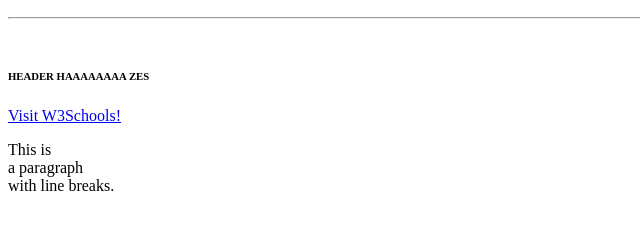
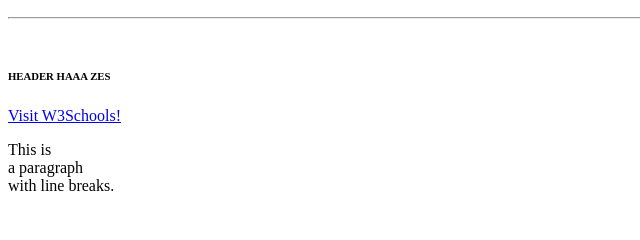
Before and after one commit to JelleWils-RF/git-demo, a plain HTML site: page index.html in a window 1280 px wide. Shown: the part 151-391 px from the top of the page, 0-640 px from the left. Drawn offline with Linux system fonts and the light colour scheme.

Commit message:
COMMIT EVERYTHING

```diff
--- a/index.html
+++ b/index.html
@@ -11,7 +11,7 @@
 		<br>
 		<hr>
 		<br>
-		<h6>HEADER HAAAAAAAA ZES</h6>
+		<h6>HEADER HAAA ZES</h6>
 		<a href="https://www.w3schools.com/" target="_blank">Visit W3Schools!</a>
 		<p>This is<br>a paragraph<br>with line breaks.</p>
 		<h6 style="font-size:25px;"background-color:powderblue;">HAAAAAAAA ZES</h6>
```
Also changed, not shown: README.txt.
